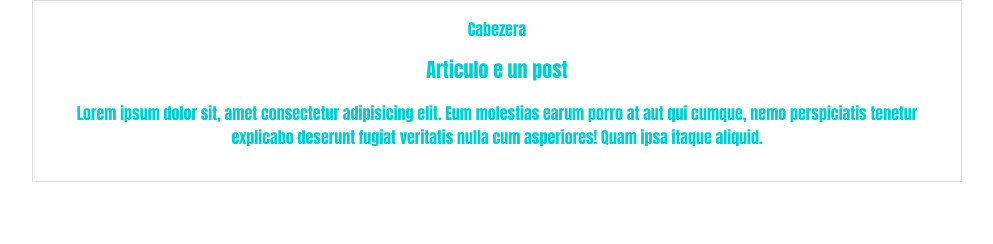
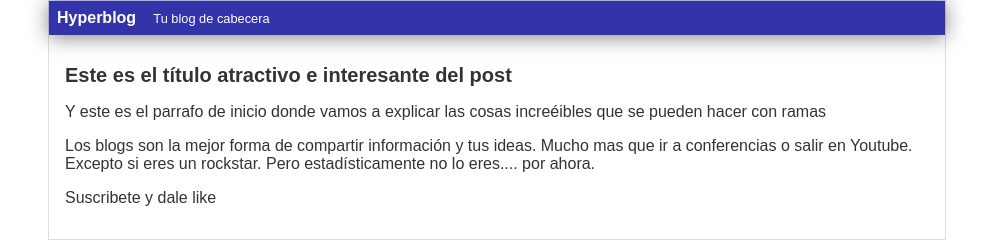
Before and after one commit to Remberto98/hyperglog, a plain HTML site: page index.html in a window 1280 px wide. Shown: the whole page, without its empty margins (143-1136 px from the left). Drawn offline with Linux system fonts and the light colour scheme.

Commit message:
finilizada la cabecera con disenio azul

```diff
--- a/css/estilos.css
+++ b/css/estilos.css
@@ -1,21 +1,44 @@
-body{
-
+body
+{
+    color: #333;
     text-align: center;
-    font-family: impact;
-    color: darkturquoise;
+    font-family: Arial;
+    font-size: 16px;
     margin: 0;
     padding: 0;
+}
 
+#cabecera
+{
+    background: #33A;
+    box-shadow: 0px 2px 20px 0px rgba(0,0,0,0.5);
+    color: white;
+    font-weight: bold;
+    margin: 0;
+    padding: 0.5em;
 }
-#container{
+
+#cabecera #tagline
+{
+    padding: 0 0 0 1em;
+    font-weight: normal;
+    font-size: 0.8em;
+}
+
+#container
+{
     width: 70%;
-    padding: 1em;
-    text-emphasis: left;
+    padding: 0;
+    text-align: left;
     border: 1px solid #DDD;
     margin: 0 auto;
+}
 
+#container h1
+{
+    font-size: 20px;
 }
-#container h1{
-    font-size: 20px;
-
+#post
+{
+    padding: 1em;
 }
--- a/index.html
+++ b/index.html
@@ -1,24 +1,24 @@
 <!DOCTYPE html>
 <html lang="en">
-<head>
-    <meta charset="UTF-8">
+
+    <head>
+        <meta charset="UTF-8">
     <meta name="viewport" content="width=device-width, initial-scale=1.0">
-    <link rel="stylesheet" href="css/estilos.css">
-    <title>Document</title>
-
-</head>
-<body>
+        <title>El titulo del post</title>
+        <link rel="stylesheet" href="css/estilos.css" />
+    </head>
+    <body>
         <div id="container">
             <div id="cabecera">
-                Cabezera
+                Hyperblog
+                <span id="tagline">Tu blog de cabecera</span>
             </div>
             <div id="post">
-
-                <h1>Articulo e un post</h1>
-                <P>Lorem ipsum dolor sit, amet consectetur adipisicing elit. Eum molestias earum porro at aut qui cumque, nemo perspiciatis tenetur explicabo deserunt fugiat veritatis nulla cum asperiores! Quam ipsa itaque aliquid.</P>
-
-
+                <h1>Este es el título atractivo e interesante del post</h1>
+                <p>Y este es el parrafo de inicio donde vamos a explicar las cosas increéibles que se pueden hacer con ramas</p>
+                <p>Los blogs son la mejor forma de compartir información y tus ideas. Mucho mas que ir a conferencias o salir en Youtube. Excepto si eres un rockstar. Pero estadísticamente no lo eres.... por ahora.</p>
+                <p>Suscribete y dale like</p>
             </div>
         </div>
-</body>
+    </body>
 </html>
```
